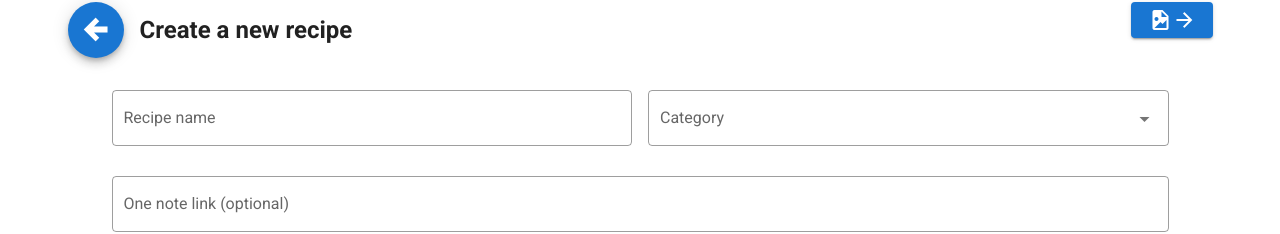
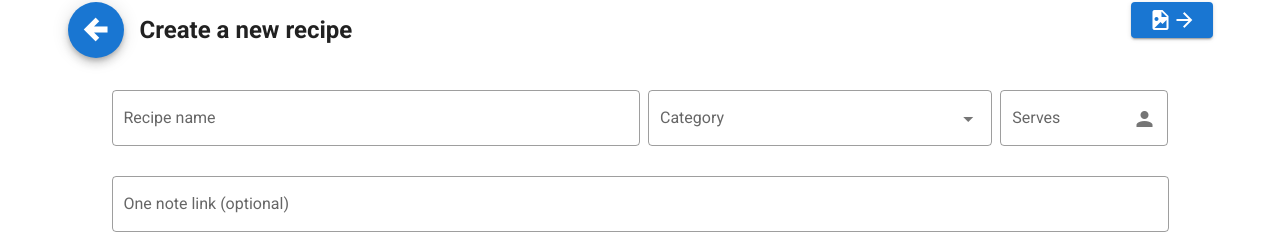
Before and after one commit to tristanneumann1/weekness-for-food, a Vue app: page /#/recipe-form in a window 1280 px wide. Shown: the part 418-652 px from the top of the page. Built offline with nearby package versions, Linux system fonts and the light colour scheme; no server answers; the database is empty.

Commit message:
Added serving size on recipe

```diff
--- a/src/components/RecipeForm.vue
+++ b/src/components/RecipeForm.vue
@@ -5,23 +5,32 @@
   >
     <v-container class="px-16">
       <v-row no-gutters>
-        <v-col class="col-12  col-md-6">
+        <v-col class="col-12 col-md-6">
           <v-text-field
             required
             outlined
-            class="mr-md-2"
             v-model="value.name"
             label="Recipe name"
             :rules="nameRules"
           ></v-text-field>
         </v-col>
-        <v-col class="col-12  col-md-6">
+        <v-col class="col-6 col-md-4 pl-md-2">
           <v-select
             outlined
             v-model="value.category"
-            class="ml-md-2"
             label="Category"
             :items="categoryItems"
+          />
+        </v-col>
+        <v-col class="col-6 col-md-2 pl-2">
+          <v-text-field
+            required
+            outlined
+            v-model="value.servingSize"
+            type="number"
+            label="Serves"
+            append-icon="mdi-account"
+            :rules="[max32]"
           />
         </v-col>
       </v-row>
@@ -82,6 +91,9 @@ export default {
     nameRules () {
       return [ required('Name') ]
     },
+    max32 () {
+      return (number) => (+number <= 32 && +number > 0) || 'Max: 32'
+    },
     categoryItems () {
       return categories
     }
--- /dev/null
+++ b/src/store/Ingredient.js
@@ -0,0 +1,15 @@
+export default class Ingredient {
+  constructor (
+    {
+      name,
+      quantity,
+      unit
+    } = {}
+  ) {
+    Object.assign(this, {
+      name,
+      quantity,
+      unit
+    })
+  }
+}
--- a/src/store/Recipe.js
+++ b/src/store/Recipe.js
@@ -1,3 +1,4 @@
+import Ingredient from './Ingredient.js'
 import * as categories from  '@/constants/categories'
 
 export default class Recipe {
@@ -9,7 +10,9 @@ export default class Recipe {
       category = categories.OTHER,
       chefsNotes = '',
       recipeImages = [],
-      ingredients = []
+      ingredients = [],
+      ingredientsV2 = [],
+      servingSize = 16
     } = {}
   ) {
     Object.assign(this, {
@@ -19,7 +22,9 @@ export default class Recipe {
       category,
       chefsNotes,
       recipeImages,
-      ingredients: Object.values(ingredients)
+      ingredients: Object.values(ingredients),
+      ingredientsV2: ingredientsV2.map((ingredient) => new Ingredient(ingredient)),
+      servingSize
     })
   }
 }
--- /dev/null
+++ b/src/styles/variables.scss
@@ -0,0 +1 @@
+$border-color: #eecdde;
--- a/src/views/RecipeDetailsVue.vue
+++ b/src/views/RecipeDetailsVue.vue
@@ -1,6 +1,6 @@
 <template>
   <v-container>
-    <v-row>
+    <v-row class="top-bar">
       <v-col class="d-flex align-center">
         <router-link
           to="/"
@@ -25,6 +25,32 @@
       </v-col>
     </v-row>
     <v-row>
+      <v-col class="col-3 left-bar">
+        <v-row>
+          <h3>Serves:</h3>
+          <b v-if="+recipe.servingSize < 7">
+            <v-icon
+              v-for="account in +recipe.servingSize"
+              :key="account"
+            >mdi-account</v-icon>
+          </b>
+          <b class="ml-2" v-else>
+            {{+recipe.servingSize}}
+            <v-icon>mdi-account</v-icon>
+          </b>
+        </v-row>
+        <v-row>
+          <h3>Ingredients:</h3>
+        </v-row>
+        <v-row>
+          <div v-for="ingredient in recipe.ingredients" :key="ingredient">
+            {{ ingredient }}
+          </div>
+        </v-row>
+      </v-col>
+      <v-col class="col-9">
+        <v-container>
+          <v-row>
             <v-col>
               <p>{{recipe.chefsNotes}}</p>
             </v-col>
@@ -35,6 +61,7 @@
             :key="imageSrc"
           >
             <v-img
+              contain
               :src="imageSrc"
               lazy-src="https://picsum.photos/10/10"
               :max-width="widths[imageSrc] || 10"
@@ -54,6 +81,9 @@
                 </v-row>
               </template>
             </v-img>
+          </v-row>
+        </v-container>
+      </v-col>
     </v-row>
   </v-container>
 </template>
@@ -87,8 +117,8 @@ export default {
     getImageSize(imageSrc) {
       const img = new Image()
       img.onload = () => {
-        this.$set(this.widths, imageSrc, img.width)
-        this.$set(this.heights, imageSrc, img.height)
+        this.$set(this.widths, imageSrc, Math.min(img.width, 600))
+        this.$set(this.heights, imageSrc, Math.min(img.height, 600))
       }
       img.src = imageSrc
     },
@@ -96,5 +126,12 @@ export default {
 }
 </script>
 
-<style scoped>
+<style scoped lang="scss">
+  @import '../styles/variables.scss';
+  .top-bar {
+    border-bottom: $border-color solid 1px;
+  }
+  .left-bar {
+    border-right: $border-color solid 1px;
+  }
 </style>
```
Lines whose indentation alone changed are shown as unchanged.
